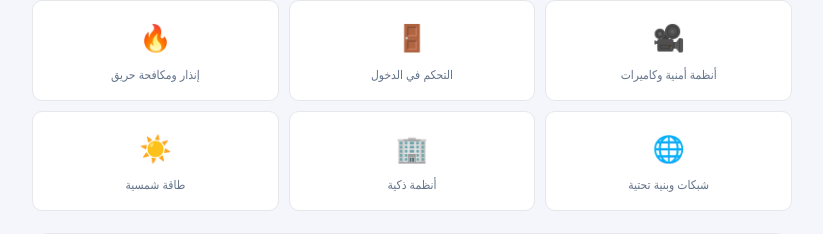
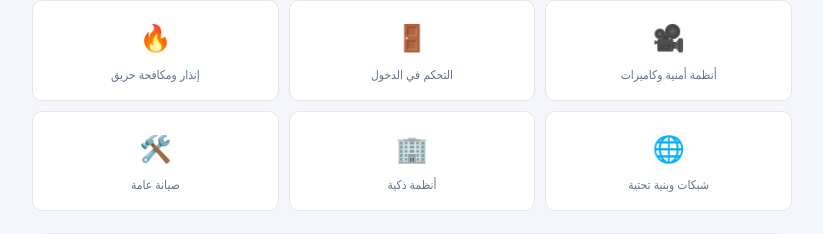
Before and after one commit to oneit11/one-tracking, a Flask app: page /service in a window 1280 px wide. Shown: the part 395-629 px from the top of the page, without its empty margins (228-1051 px from the left). Run offline with Flask 3, Linux system fonts and the light colour scheme.

Commit message:
Remove solar energy service from public request page

```diff
--- a/routes/public.py
+++ b/routes/public.py
@@ -49,7 +49,7 @@ CUSTOMER_TYPES = ["فرد", "شركة", "فندق", "مستشفى", "مطعم",
 SERVICE_TYPES = [
     "أنظمة أمنية وكاميرات مراقبة", "التحكم في الدخول والبوابات",
     "إنذار ومكافحة الحريق", "شبكات وبنية تحتية", "أنظمة ذكية",
-    "طاقة شمسية", "صيانة عامة", "أخرى",
+    "صيانة عامة", "أخرى",
 ]
 
 
--- a/templates/public/service.html
+++ b/templates/public/service.html
@@ -25,7 +25,7 @@
         <div class="svc">🔥<span>إنذار ومكافحة حريق</span></div>
         <div class="svc">🌐<span>شبكات وبنية تحتية</span></div>
         <div class="svc">🏢<span>أنظمة ذكية</span></div>
-        <div class="svc">☀️<span>طاقة شمسية</span></div>
+        <div class="svc">🛠️<span>صيانة عامة</span></div>
     </div>
 
     <!-- Request form -->
```
